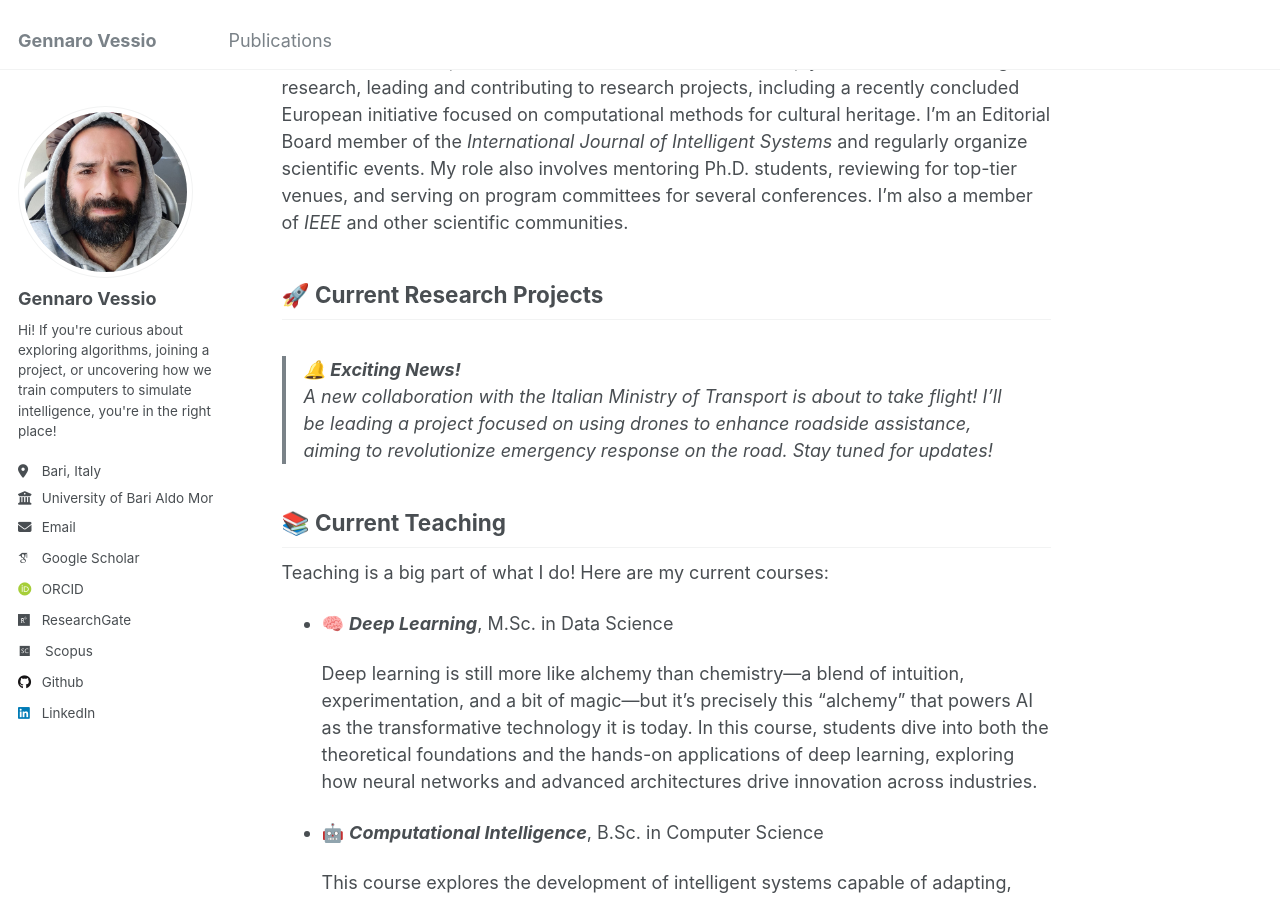
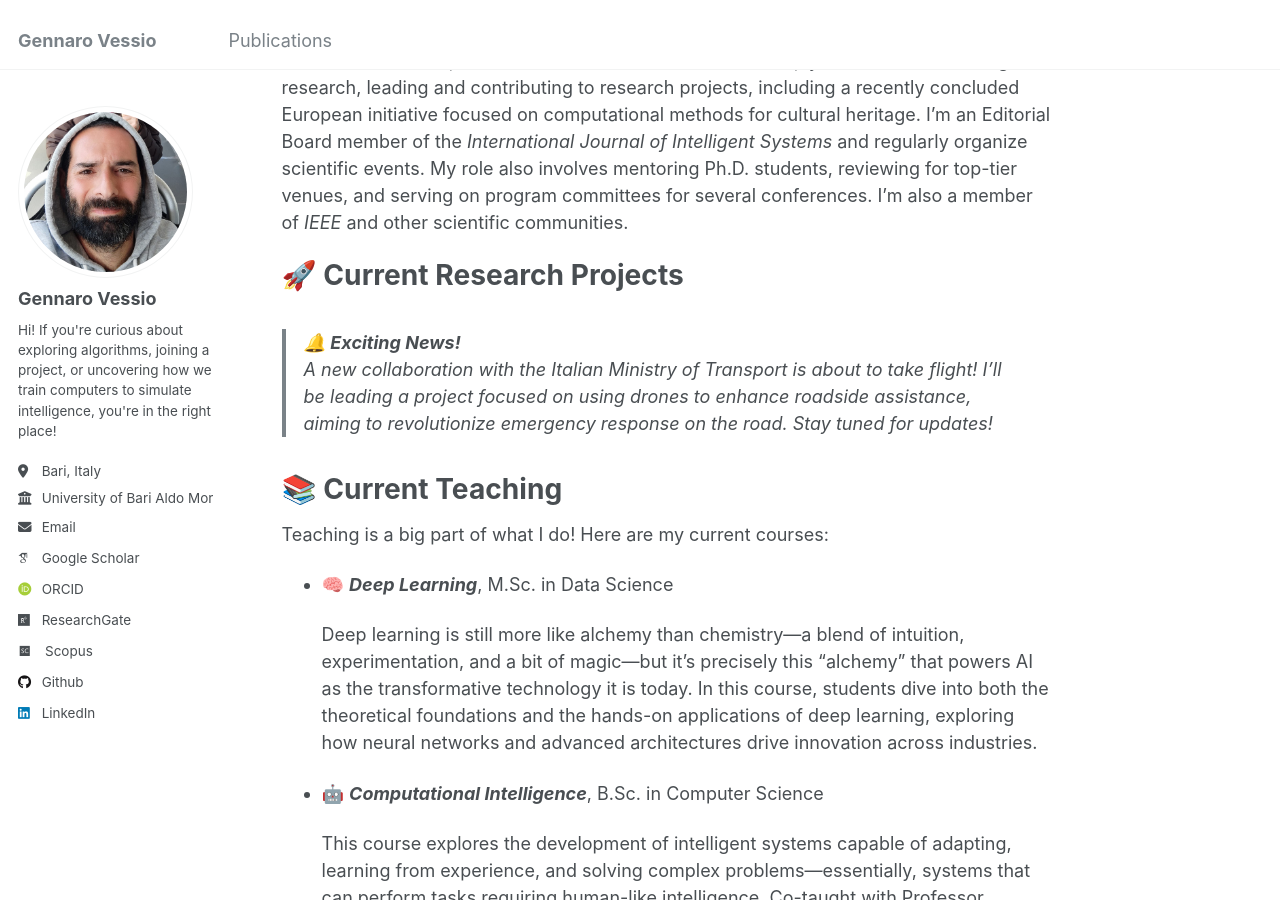
Before and after one commit to gvessio/gvessio.github.io, a Jekyll site: the page built from _pages/about.md, in a window 1280 px wide and 900 px high, scrolled down 341 px. Built offline with Jekyll 4.4.1, drawn with Linux system fonts in a browser that asks for light colours; some web fonts are replaced.

Commit message:
New changes

```diff
--- a/_pages/about.md
+++ b/_pages/about.md
@@ -11,12 +11,12 @@ redirect_from:
 
 With a *Ph.D. in Computer Science and Mathematics*, I'm deeply involved in advancing research, leading and contributing to research projects, including a recently concluded European initiative focused on computational methods for cultural heritage. I'm an Editorial Board member of the *International Journal of Intelligent Systems* and regularly organize scientific events. My role also involves mentoring Ph.D. students, reviewing for top-tier venues, and serving on program committees for several conferences. I'm also a member of *IEEE* and other scientific communities.
 
-## 🚀 Current Research Projects
+# 🚀 Current Research Projects
 
 > ***🔔 Exciting News!***
 > A new collaboration with the Italian Ministry of Transport is about to take flight! I'll be leading a project focused on using drones to enhance roadside assistance, aiming to revolutionize emergency response on the road. Stay tuned for updates!
 
-## 📚 Current Teaching
+# 📚 Current Teaching
 Teaching is a big part of what I do! Here are my current courses:
 * 🧠 ***Deep Learning***, M.Sc. in Data Science
 
@@ -30,7 +30,7 @@ Teaching is a big part of what I do! Here are my current courses:
 
   The course bridges the gap between programming theory and practical software engineering skills. It emphasizes coding fundamentals, allowing students to move from theory into practical application, building a foundation essential for advanced studies and industry practice.
 
-## 📝 Recent Publications
+# 📝 Recent Publications
 
 > **Art2Mus: Bridging Visual Arts and Music through Cross-Modal Generation**
 >
```
Also changed, not shown: _pages/publications.md (+4 -2 lines).
